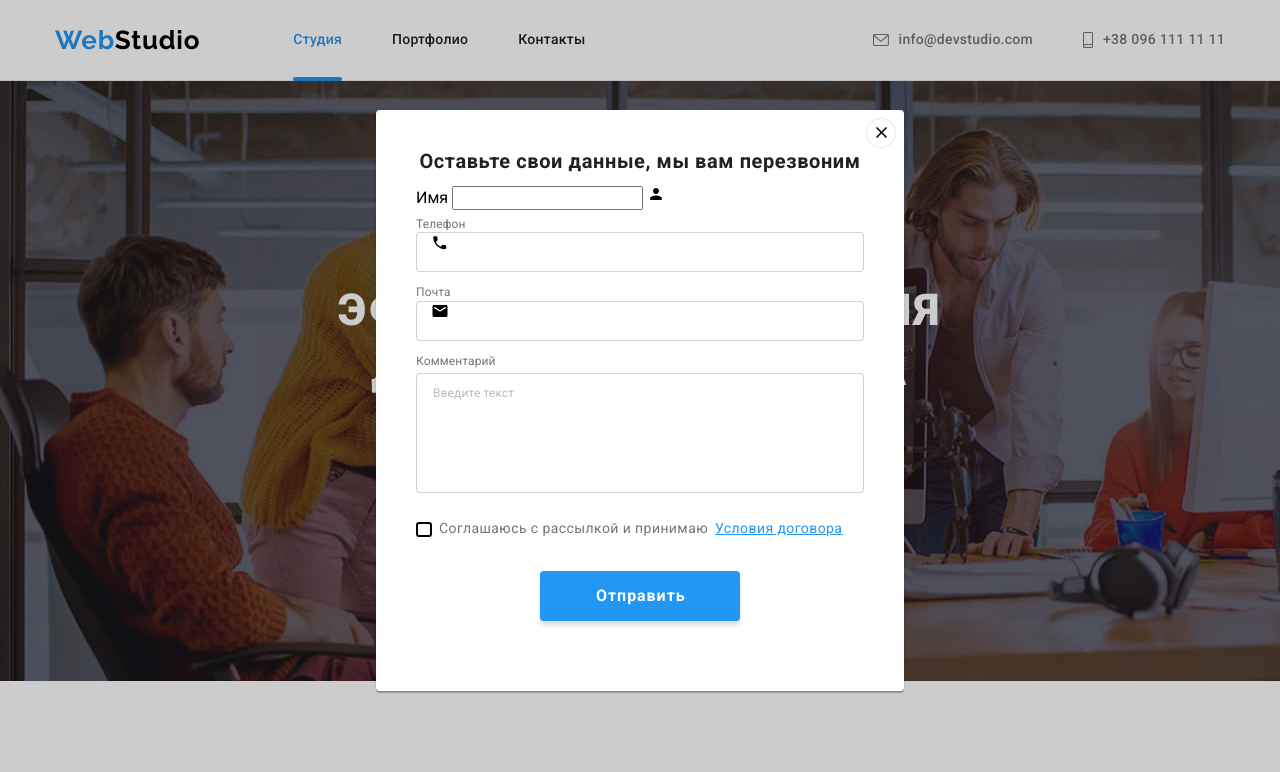
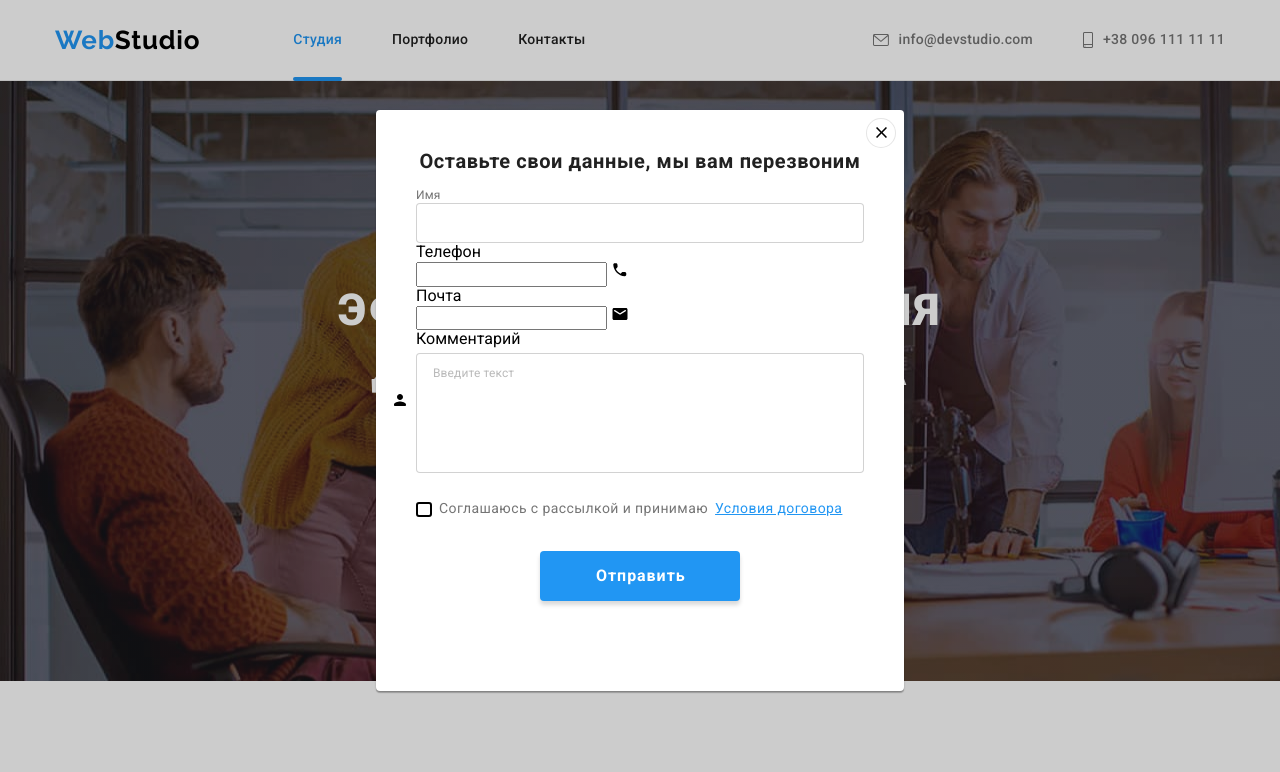
Before and after one commit to ViktoriiaVarivoda/goit-markup-hw-07, a plain HTML site: page index.html in a window 1280 px wide. Both pictures are taken after a click on the button "Заказать услугу". Shown: the top 772 px of the page. Drawn offline with nearby package versions, Linux system fonts and the light colour scheme; files that its build step writes are made by us from their sources.

Commit message:
внесла корректировки

```diff
--- a/index.html
+++ b/index.html
@@ -371,30 +371,35 @@
             </svg>
         </button>
         <p class="modal__title">Оставьте свои данные, мы вам перезвоним</p>
-
         <form class="modal-form">
-            <div class="modal-form__input-wrap">
-                <label for="name" class="modal-form__text">Имя</label>
-            <input type="text" name="name" id="name" autofocus required class="modal-form__input"/>
-            <svg class="modal-form__input-icon" width="18" height="18">
+            <div class="modal-form-field">
+            <label for="name" class="modal-form-field_text">Имя</label>
+            <div class="modal-form-input-wrap">
+            <input type="text" name="name" id="name" autofocus required class="modal-form-input-wrap__input"/>
+            <svg class="modal-form-input-wrap__input-icon" width="18" height="18">
                 <use href="./images/icons.svg#icon-person-black-18dp-1"></use>
             </svg>
             </div>
+            </div>
 
+            <div class="modal__field">
+            <label for="tel" class="modal__text">Телефон</label>
             <div class="modal__input-wrap">
-            <label for="tel" class="modal__text">Телефон</label>
             <input type="tel" name="tel" id="tel" required class="modal__input" />
             <svg class="modal__input-icon" width="18" height="18">
                 <use href="./images/icons.svg#icon-phone-black-18dp-1"></use>
             </svg>
             </div>
+            </div>
 
+            <div class="modal__field">
+                <label for="mail" class="modal__text">Почта</label>
             <div class="modal__input-wrap">
-            <label for="email" class="modal__text">Почта</label>
             <input type="email" name="email" id="mail" required class="modal__input"/>
             <svg class="modal__input-icon" width="18" height="18">
                 <use href="./images/icons.svg#icon-email-black-18dp-1"></use>
             </svg>
+            </div>
             </div>
 
             <div>
--- a/sass/layout/_modal.scss
+++ b/sass/layout/_modal.scss
@@ -56,7 +56,7 @@
     margin-bottom: 12px;
 }
 
-.modal__input {
+.modal-form-input-wrap__input {
     width: 448px;
     height: 40px;
     border: 1px solid rgba(33, 33, 33, 0.2);
@@ -70,18 +70,18 @@
         }
 }
 
-.modal__input-wrap {
+.modal-form-input-wrap__input-wrap {
     position: relative;
     margin-top: 4px;
     margin-bottom: 10px;
 }
 
-.modal__input-icon {
+.modal-form-input-wrap__input-icon {
     position: absolute;
     left: 15px;
     top: 50%;
     transform: translateY(-50%);
-    .modal__input:focus + & {
+    .modal-form-input-wrap__input:focus + & {
             fill: var(--accent-color);
         }
 }
@@ -116,7 +116,7 @@
         }
 }
 
-.modal__text {
+.modal-form-field_text {
     width: 58px;
     height: 14px;
     font-size: 12px;
@@ -167,7 +167,7 @@
     align-items: center;
     justify-content: center;
     transition: border-color 250ms var(--animation);
-    .modal__input-checkbox:focus + & {
+    .modal-form-input-wrap__input-checkbox:focus + & {
             border-color: var(--accent-color);
         }
 }
@@ -181,12 +181,12 @@
     padding-left: 7px;
 }
 
-.modal__input-checkbox:checked+.modal__top-text span {
+.modal-form-input-wrap-checkbox:checked+.modal__top-text span {
     background: var(--accent-color);
     border: transparent;
 }
 
-.modal__input-checkbox:checked+.modal__top-text span .check-icon {
+.modal-form-input-wrap__input-checkbox:checked+.modal__top-text span .check-icon {
     fill: var(--main-color);
 }
 
```
